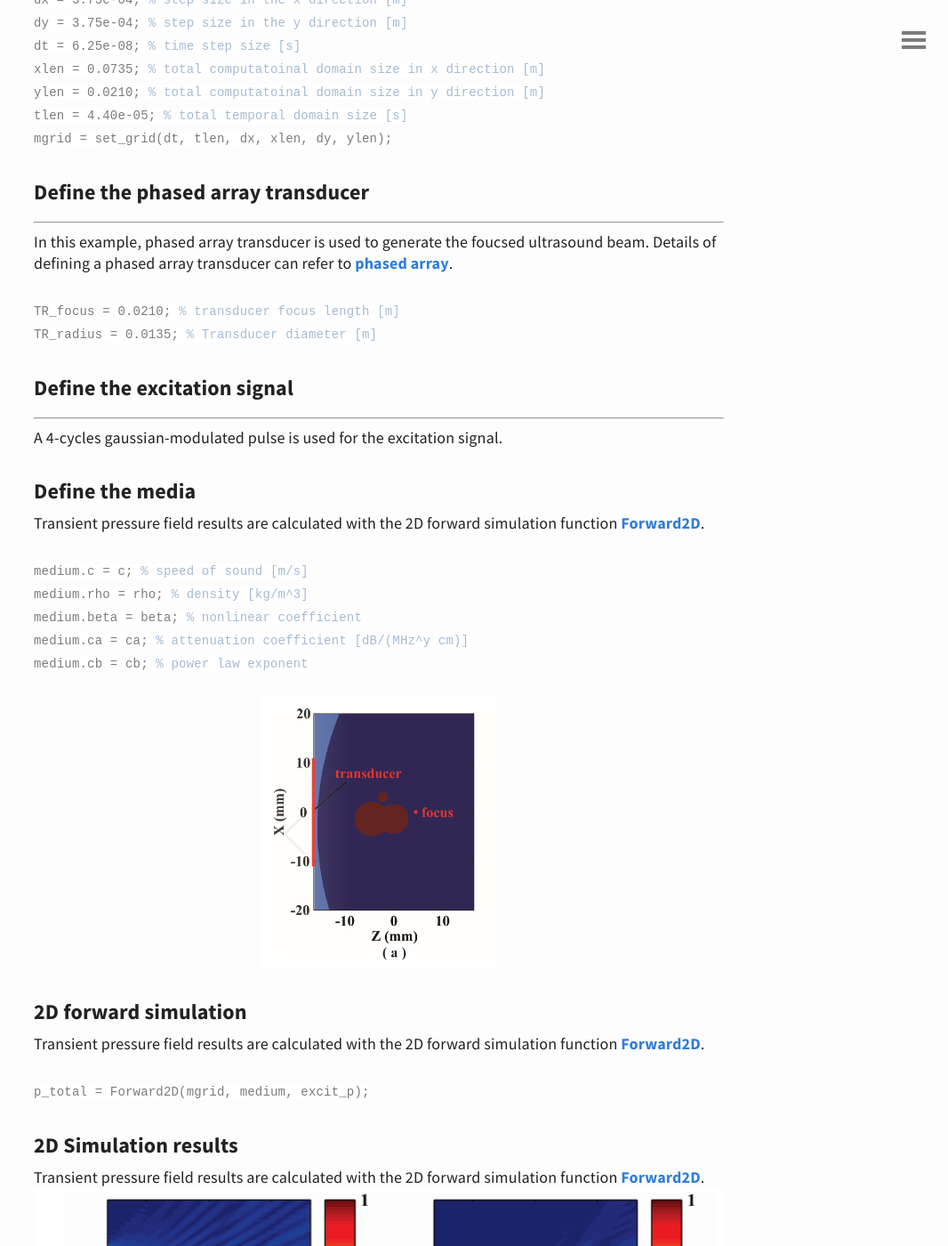
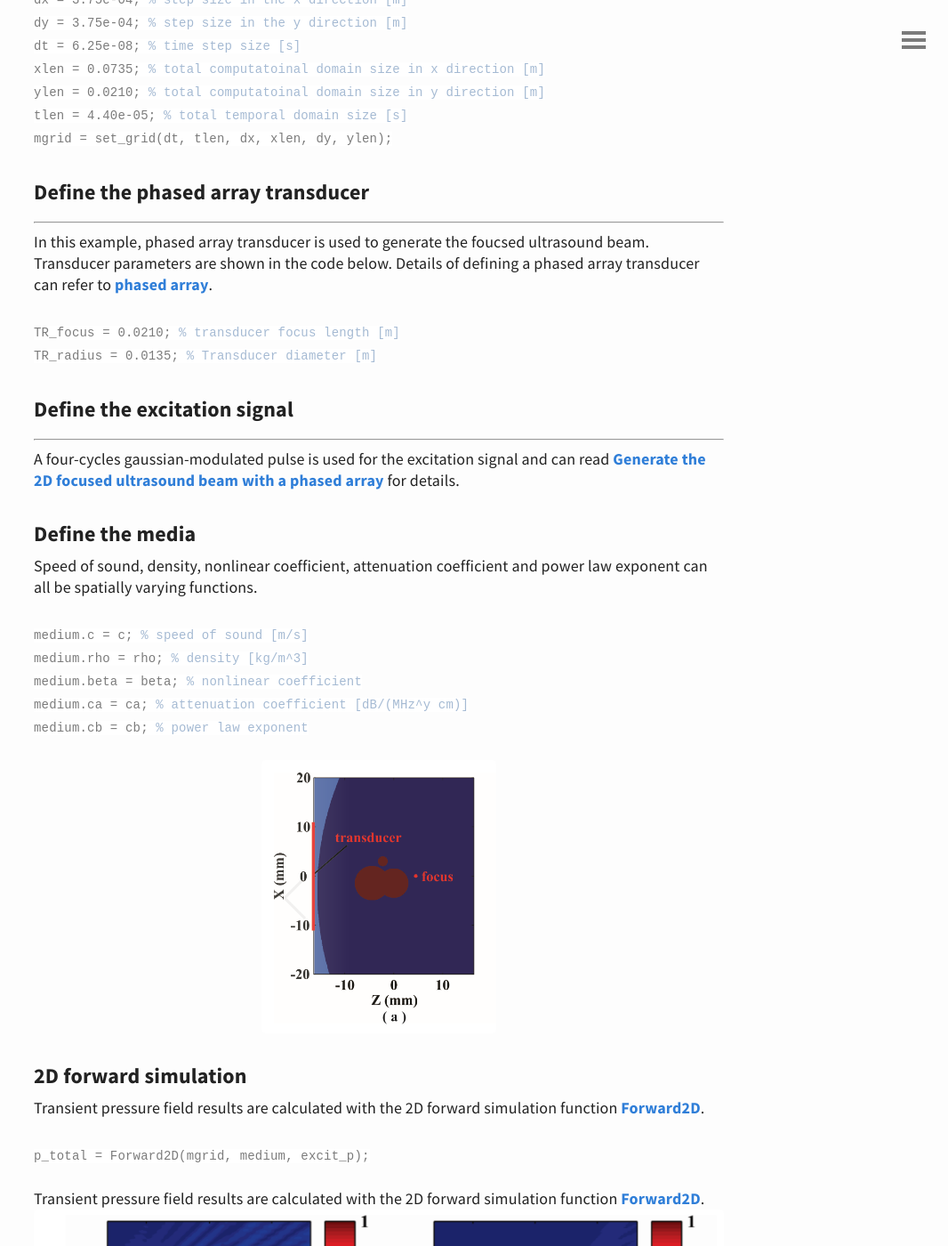
Before and after one commit to m-SOUND/mSOUND, a Jekyll site: the page built from _posts/2019-02-18-Wave_propagation_in_2D_heterogeneous_media.html, in a window 1280 px wide and 1400 px high, scrolled down 549 px. Shown: the whole window at 89% size, without its empty margins (214-1280 px from the left). Built offline with Jekyll 4.4.1, drawn with Linux system fonts in a browser that asks for light colours.

Commit message:
Update 2019-02-18-Wave_propagation_in_2D_heterogeneous_media.html

```diff
--- a/_posts/2019-02-18-Wave_propagation_in_2D_heterogeneous_media.html
+++ b/_posts/2019-02-18-Wave_propagation_in_2D_heterogeneous_media.html
@@ -30,9 +30,10 @@
 <h6>Define the phased array transducer</h6>
 <hr>
 <p>
- In this example, phased array transducer is used to generate the foucsed ultrasound beam.
- Details of defining a phased array transducer can refer to <a href="/mSOUND/phased_array">phased array</a>.
-<code>
+ In this example, phased array transducer is used to generate the foucsed ultrasound beam. Transducer parameters are shown in the code below.
+ Details of defining a phased array transducer can refer to <a href="/mSOUND/Generate the 2D focused ultrasound beam with a phased array">phased array</a>.
+
+ <code>
  <br>
 <br>TR_focus  = 0.0210;      <font color="#a5bad3"> % transducer focus length [m]</font>
 <br>TR_radius = 0.0135;      <font color="#a5bad3"> % Transducer diameter [m]</font>
@@ -45,13 +46,14 @@
 <h6>Define the excitation signal</h6>
 <hr>
 <p>
-A 4-cycles gaussian-modulated pulse is used for the excitation signal.
+A four-cycles gaussian-modulated pulse is used for the excitation signal and can read
+ <a href="/mSOUND/Generate the 2D focused ultrasound beam with a phased array">Generate the 2D focused ultrasound beam with a phased array</a> for details.
 </p>
 
 <!---Define the media--->
 <h6>Define the media</h6>
 <p>
- Transient pressure field results are calculated with the 2D forward simulation function <a href="/mSOUND/functions">Forward2D</a>.
+ Speed of sound, density, nonlinear coefficient, attenuation coefficient and power law exponent can all be spatially varying functions.
  <code>
   <br>
   <br>medium.c    = c;         <font color="#a5bad3">% speed of sound [m/s]</font>
@@ -77,9 +79,6 @@
  </code>
  </p>
 
-
-<!---Simulation results--->
-<h6>2D Simulation results</h6>
 <p>
  Transient pressure field results are calculated with the 2D forward simulation function <a href="/mSOUND/functions">Forward2D</a>.
 <br>
```
